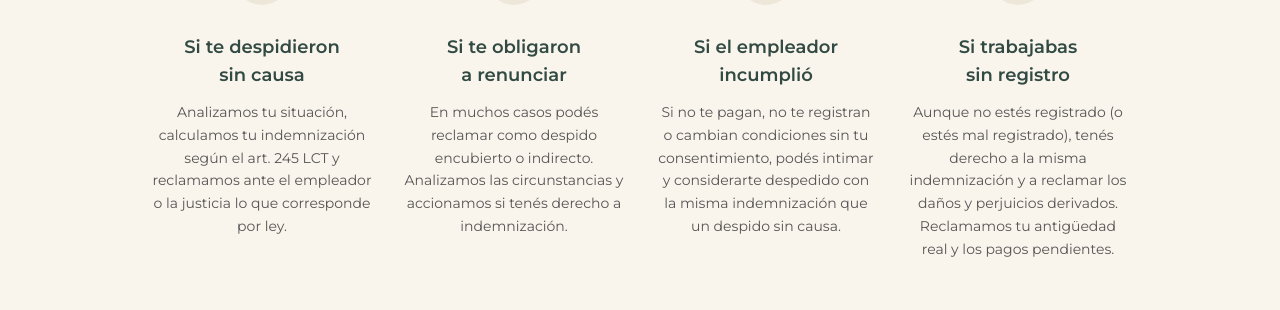
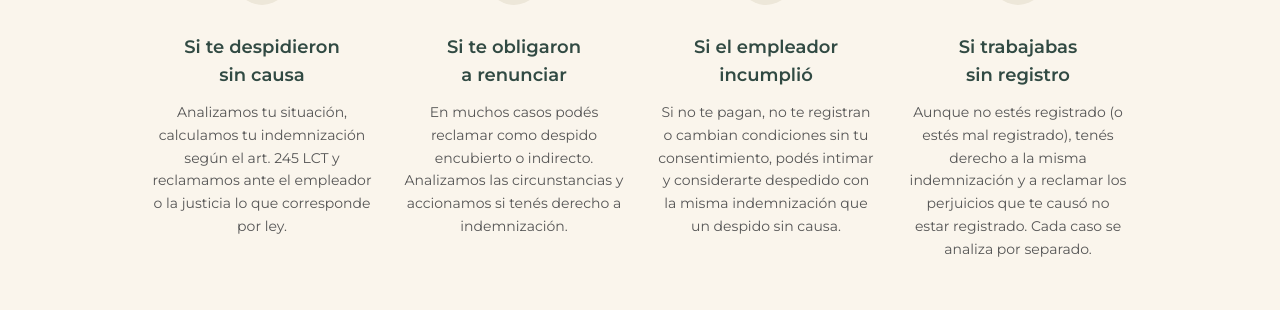
Before and after one commit to RuaLareu/rualareu-web, a Next.js app: page /landing/despidos in a window 1280 px wide. Shown: the part 1040-1350 px from the top of the page. Built offline with nearby package versions, Linux system fonts and the light colour scheme.

Commit message:
chore(landing-despidos): simplificar explicación de trabajo no registrado sin tecnicismos

```diff
--- a/src/app/landing/despidos/page.tsx
+++ b/src/app/landing/despidos/page.tsx
@@ -211,7 +211,7 @@ export default function DespidosLanding() {
                 <h3 className="font-semibold text-primary text-lg mb-3 text-balance md:min-h-[4rem] flex items-end justify-center">Si trabajabas sin registro</h3>
                 <p className="text-text-secondary text-sm leading-relaxed flex-1">
                   Aunque no estés registrado (o estés mal registrado), tenés derecho a la misma indemnización
-                  y a reclamar los daños y perjuicios derivados. Reclamamos tu antigüedad real y los pagos pendientes.
+                  y a reclamar los perjuicios que te causó no estar registrado. Cada caso se analiza por separado.
                 </p>
               </div>
             </div>
@@ -382,7 +382,7 @@ export default function DespidosLanding() {
             />
             <FAQItem
               question="¿Y si trabajaba en negro o mal registrado?"
-              answer="Tenés derecho a la misma indemnización que un empleado registrado. Además, tras la sanción de la Ley 27.802 (Modernización Laboral), la falta o deficiencia de registración habilita a reclamar los daños y perjuicios derivados (aportes no ingresados, pérdida de cobertura, antigüedad no reconocida, etc.). Conviene intimar rápido al empleador por carta documento para preservar la prueba y tus derechos."
+              answer="Tenés derecho a la misma indemnización que un empleado registrado. Además podemos reclamar por los perjuicios concretos que te causó no estar registrado: aportes previsionales no ingresados, pérdida de cobertura, antigüedad no reconocida. Cada caso se analiza por separado y conviene intimar rápido al empleador para preservar la prueba."
             />
             <FAQItem
               question="¿Cuánto tiempo tengo para reclamar?"
```
